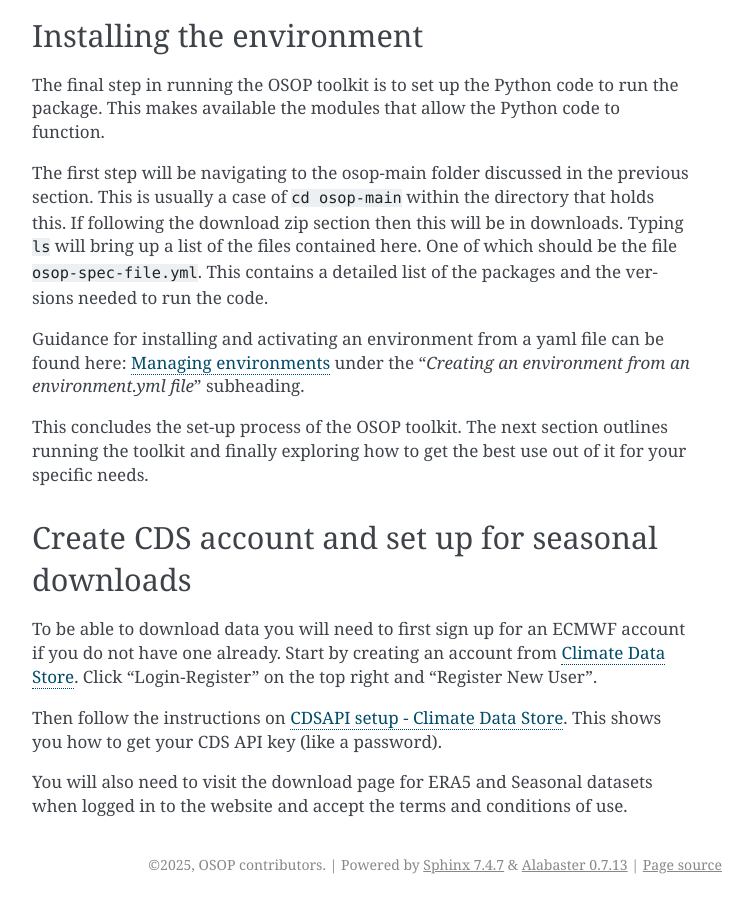
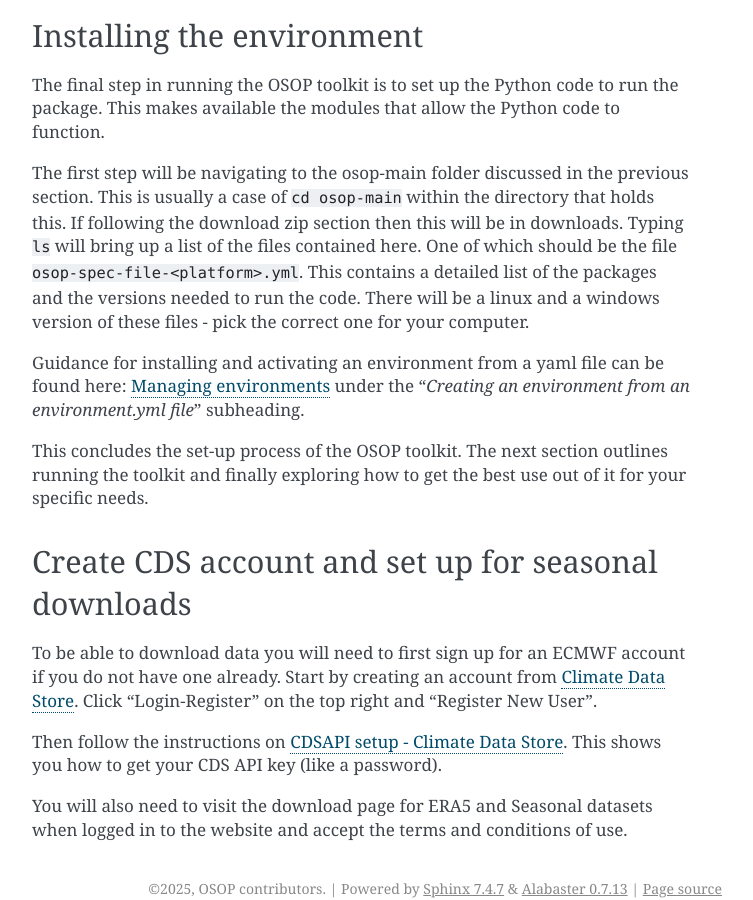
Before and after one commit to OSFTools/osop, a Sphinx documentation site: the page built from docs/source/set_up.md, in a window 1280 px wide and 900 px high, scrolled down 3010 px. Shown: the whole window, without its empty margins (388-1141 px from the left). Built offline with Sphinx 7.4.7, drawn with Linux system fonts in a browser that asks for light colours.

Commit message:
update docs and workflows for new name

```diff
--- a/docs/source/set_up.md
+++ b/docs/source/set_up.md
@@ -152,9 +152,10 @@ previous section. This
 is usually a case of `cd osop-main` within the directory that holds
 this. If following the download zip section then this will be in
 downloads. Typing `ls` will bring up a list of the files contained
-here. One of which should be the file `osop-spec-file.yml`.
+here. One of which should be the file `osop-spec-file-<platform>.yml`.
 This contains a detailed list of the packages and the versions
-needed to run the code.
+needed to run the code. There will be a linux and a windows version
+of these files - pick the correct one for your computer.
 
 Guidance for installing and activating an environment from a yaml file
 can be found here: [Managing environments](https://docs.conda.io/projects/conda/en/latest/user-guide/tasks/manage-environments.html#creating-an-environment-from-an-environment-yml-file)
```
Also changed, not shown: 1 other file.
